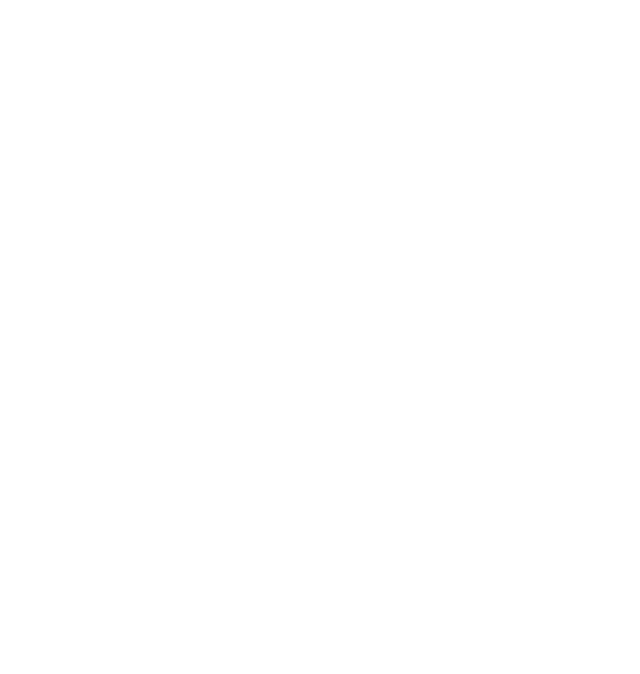
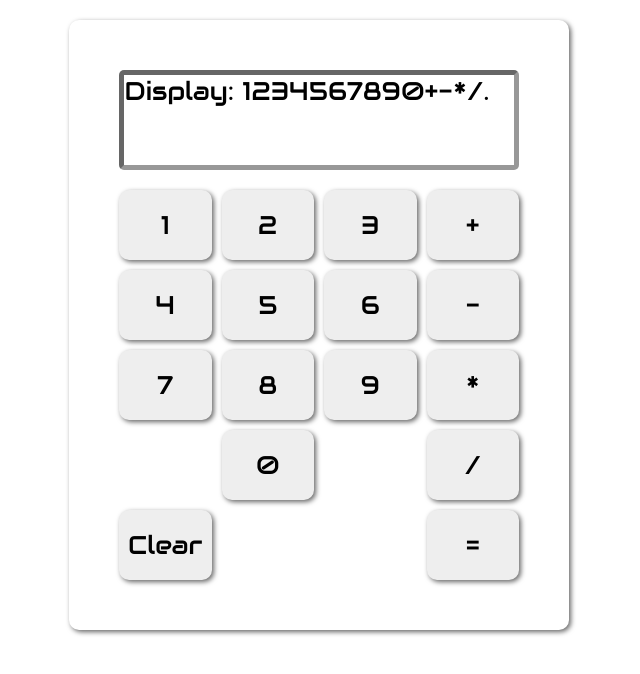
Before and after one commit to 2eb/calculator, a plain HTML site: page index.html in a window 1280 px wide. Shown: the whole page, without its empty margins (321-961 px from the left). Drawn offline with Linux system fonts and the light colour scheme.

Commit message:
modify html, add styling

```diff
--- a/index.html
+++ b/index.html
@@ -4,8 +4,30 @@
     <meta charset="UTF-8">
     <meta name="viewport" content="width=device-width, initial-scale=1.0">
     <title>Document</title>
+    <link rel="stylesheet" href="style.css">
 </head>
 <body>
+    <div class="calc-container flex">
+        <div class="calc-display">Display: 1234567890+-*/.</div>
+        <div class="calc-buttons grid">
+            <div>1</div>
+            <div>2</div>
+            <div>3</div>
+            <div>4</div>
+            <div>5</div>
+            <div>6</div>
+            <div>7</div>
+            <div>8</div>
+            <div>9</div>
+            <div class="zero">0</div>
+            <div class="plus">+</div>
+            <div class="minus">-</div>
+            <div class="mult">*</div>
+            <div class="div">/</div>
+            <div class="equal">=</div>
+            <div class="clear">Clear</div>
+        </div>
+    </div>
 
 </body>
 <script src="script.js"></script>
--- a/style.css
+++ b/style.css
@@ -0,0 +1,83 @@
+@import url('https://fonts.googleapis.com/css2?family=Audiowide&display=swap');
+
+*{
+    margin:0;
+    padding: 0;
+    box-sizing: border-box;
+}
+body {
+    font-family: 'Audiowide', cursive;
+    font-size: 1.6rem;
+}
+.calc-container {
+    max-width: 500px;
+    margin: 20px auto 0 auto;
+    padding: 50px 50px;
+    border-radius: 10px;
+    box-shadow: 2px 2px 5px rgba(0, 0, 0, 0.6);
+}
+
+.calc-display {
+    border:5px inset rgba(0, 0, 0, 0.6);
+    border-radius: 5px;
+    height:100px;
+    text-align: right;
+    padding-right: 25px;
+    margin-bottom: 20px;
+}
+
+.calc-buttons >div {
+    display: flex;
+    justify-content: center;
+    align-items: center;
+    border-radius: 10px;
+    box-shadow: 2px 2px 5px rgba(0, 0, 0, 0.6);
+    min-width: 70px;
+    height: 70px;
+    background-color: #eeeeee;
+}
+.calc-buttons>div:hover {
+    background-color: rgba(144, 194, 206, 0.5);
+}
+
+.flex {
+    display: flex;
+    flex-direction: column;
+}
+.grid {
+    display: grid;
+    grid-template-columns: repeat(4, 1fr);
+    grid-template-rows: repeat(5, 1fr);
+    justify-items: stretch;
+    align-items: stretch;
+    gap: 10px;
+}
+
+.plus {
+    grid-column: 4/-1;
+    grid-row: 1/2;
+}
+.minus {
+    grid-column: 4/-1;
+    grid-row: 2/3;
+}
+.mult {
+    grid-column: 4/-1;
+    grid-row: 3/4;
+}
+.div {
+    grid-column: 4/-1;
+    grid-row: 4/5;
+}
+.equal {
+    grid-column: 4/-1;
+    grid-row: 5/6;
+}
+.clear {
+    grid-column: 1/2;
+    grid-row: 5/6;
+}
+.zero {
+    grid-column: 2/3;
+    grid-row: 4/5;
+}
```
